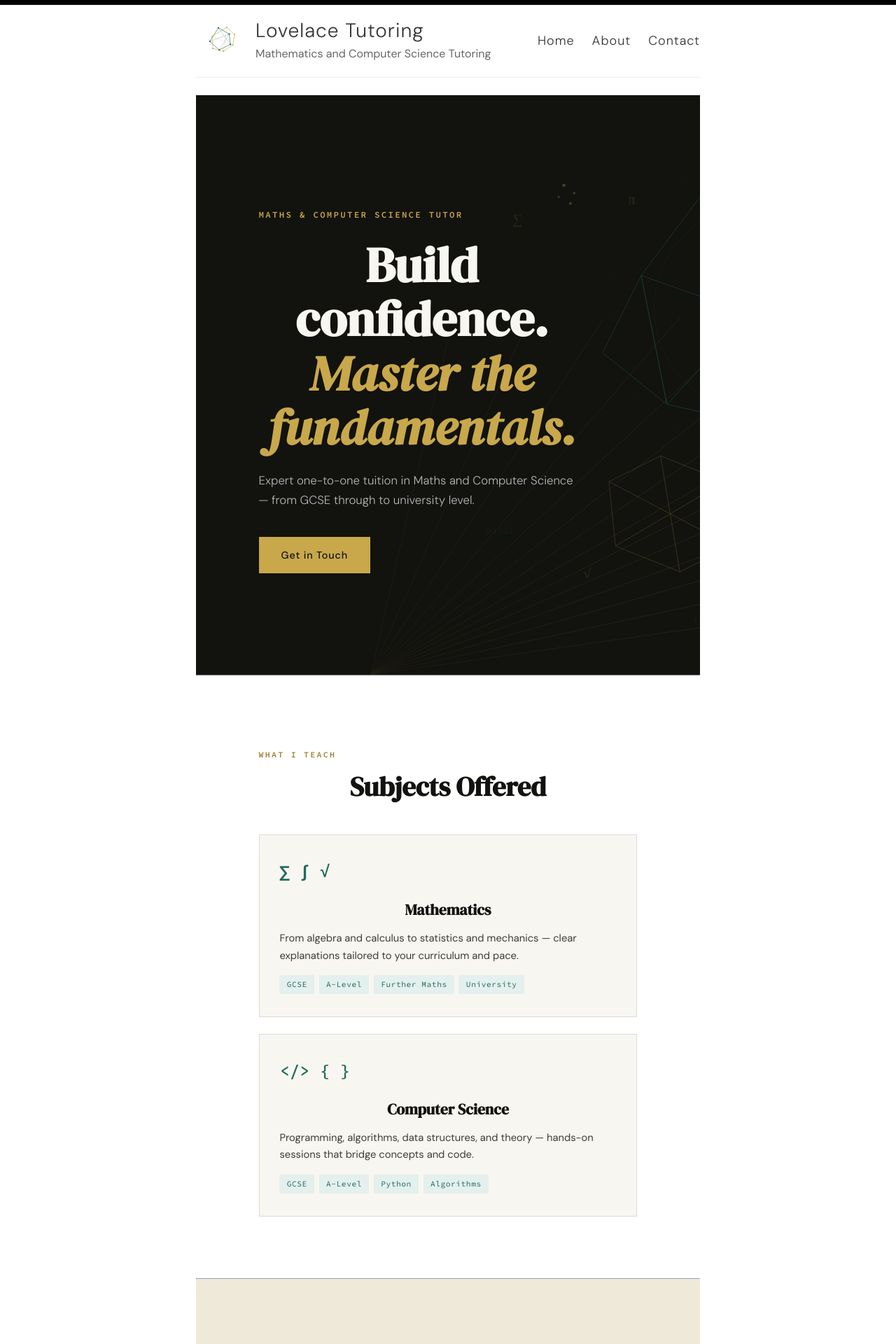
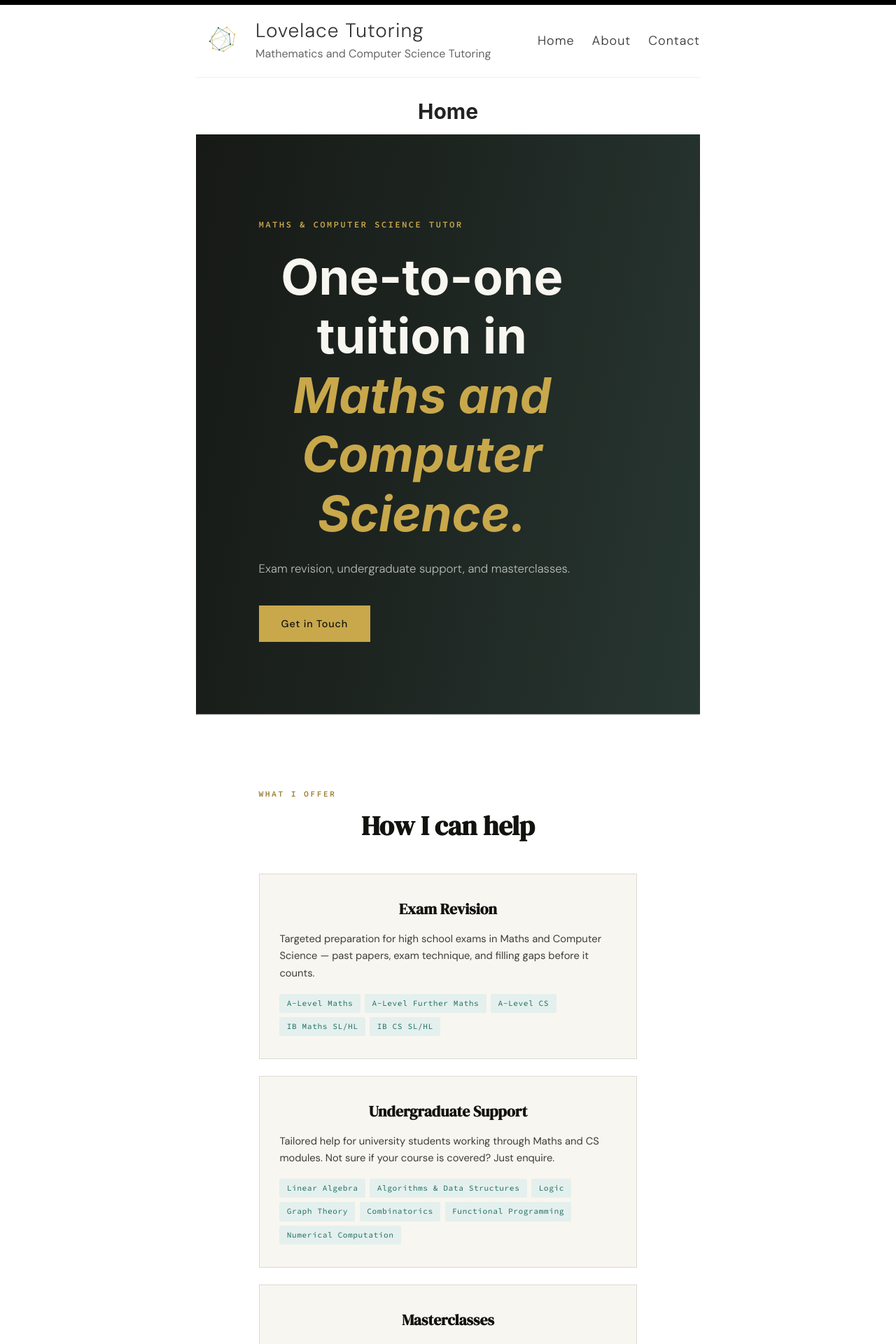
Before and after one commit to lovelacetutoring/lovelacetutoring.github.io, a Jekyll site: the page built from index.html, in a window 1280 px wide. Shown: the top 1920 px of the page at 70% size. Built offline with Jekyll 4.4.1, drawn with Linux system fonts in a browser that asks for light colours; some of the changed text lies outside the part shown.

Commit message:
update home page

```diff
--- a/index.html
+++ b/index.html
@@ -43,15 +44,9 @@
     display: flex;
     align-items: center;
     overflow: hidden;
-    background: var(--ink);
-  }
-
-  /* Geometric SVG canvas (the "picture") */
-  .hero-canvas {
-    position: absolute;
-    inset: 0;
-    width: 100%;
-    height: 100%;
+    /* REPLACE: swap the background-color below with your image once added to the repo:
+       background: url('/assets/images/banner.jpg') center center / cover no-repeat; */
+    background-color: #2a3a35;
   }
 
   /* Soft left vignette so text stays readable */
@@ -166,16 +161,16 @@
   }
 
   /* ════════════════════════════════
-     SUBJECTS SECTION
+     SERVICES SECTION
   ════════════════════════════════ */
-  .subjects-grid {
+  .services-grid {
     display: grid;
     grid-template-columns: repeat(auto-fit, minmax(260px, 1fr));
     gap: 1.5rem;
     margin-top: 2.8rem;
   }
 
-  .subject-card {
+  .service-card {
     border: 1px solid var(--rule);
     padding: 2rem 1.8rem;
     background: var(--paper);
@@ -184,7 +179,7 @@
     transition: border-color 0.2s, transform 0.2s;
   }
 
-  .subject-card::before {
+  .service-card::before {
     content: '';
     position: absolute;
     top: 0; left: 0; right: 0;
@@ -195,46 +190,36 @@
     transition: transform 0.25s ease;
   }
 
-  .subject-card:hover {
+  .service-card:hover {
     border-color: var(--gold-dark);
     transform: translateY(-3px);
   }
 
-  .subject-card:hover::before {
+  .service-card:hover::before {
     transform: scaleX(1);
   }
 
-  .subject-icon {
-    font-family: 'Source Code Pro', monospace;
-    font-size: 1.5rem;
-    font-weight: 600;
-    color: var(--teal);
-    margin-bottom: 1rem;
-    display: block;
-  }
-
-  .subject-name {
+  .service-name {
     font-family: 'DM Serif Display', serif;
     font-size: 1.35rem;
     color: var(--ink);
-    margin: 0 0 0.6rem;
+    margin: 0 0 0.7rem;
   }
 
-  .subject-desc {
+  .service-desc {
     font-size: 0.92rem;
     line-height: 1.65;
     color: var(--ink-soft);
-    margin: 0;
+    margin: 0 0 1.1rem;
   }
 
-  .subject-topics {
-    margin-top: 1rem;
+  .service-tags {
     display: flex;
     flex-wrap: wrap;
     gap: 0.4rem;
   }
 
-  .topic-tag {
+  .service-tag {
     font-family: 'Source Code Pro', monospace;
     font-size: 0.7rem;
     letter-spacing: 0.05em;
@@ -242,54 +227,6 @@
     color: var(--teal);
     padding: 0.25rem 0.65rem;
     border-radius: 2px;
-  }
-
-  /* ════════════════════════════════
-     WHY CHOOSE ME
-  ════════════════════════════════ */
-  .why-section {
-    background: var(--cream);
-  }
-
-  .why-inner {
-    padding: 5.5rem 7vw;
-    max-width: 1100px;
-    margin: 0 auto;
-  }
-
-  .why-grid {
-    display: grid;
-    grid-template-columns: repeat(auto-fit, minmax(220px, 1fr));
-    gap: 2.5rem;
-    margin-top: 2.8rem;
-  }
-
-  .why-item {
-    display: flex;
-    flex-direction: column;
-    gap: 0.6rem;
-  }
-
-  .why-number {
-    font-family: 'DM Serif Display', serif;
-    font-size: 2.8rem;
-    color: var(--gold);
-    line-height: 1;
-  }
-
-  .why-heading {
-    font-family: 'DM Sans', sans-serif;
-    font-size: 1rem;
-    font-weight: 500;
-    color: var(--ink);
-    margin: 0;
-  }
-
-  .why-text {
-    font-size: 0.9rem;
-    line-height: 1.65;
-    color: var(--ink-soft);
-    margin: 0;
   }
 
   /* ════════════════════════════════
@@ -347,86 +284,6 @@
 ══════════════════════════════════════ -->
 <section class="hero">
 
-  <!-- Abstract geometric SVG "picture" -->
-  <svg class="hero-canvas" viewBox="0 0 1440 900" preserveAspectRatio="xMidYMid slice"
-       xmlns="http://www.w3.org/2000/svg" aria-hidden="true">
-
-    <!-- Deep field -->
-    <rect width="1440" height="900" fill="#12120f"/>
-
-    <!-- Large tilted grid plane (perspective feel) -->
-    <g opacity="0.18" stroke="#c8a84b" stroke-width="0.7" fill="none">
-      <!-- horizontal lines -->
-      <line x1="600" y1="900" x2="1440" y2="420"/>
-      <line x1="600" y1="900" x2="1440" y2="480"/>
-      <line x1="600" y1="900" x2="1440" y2="540"/>
-      <line x1="600" y1="900" x2="1440" y2="600"/>
-      <line x1="600" y1="900" x2="1440" y2="660"/>
-      <line x1="600" y1="900" x2="1440" y2="720"/>
-      <line x1="600" y1="900" x2="1440" y2="780"/>
-      <!-- vertical lines -->
-      <line x1="600" y1="900" x2="720"  y2="380"/>
-      <line x1="600" y1="900" x2="840"  y2="360"/>
-      <line x1="600" y1="900" x2="960"  y2="350"/>
-      <line x1="600" y1="900" x2="1080" y2="345"/>
-      <line x1="600" y1="900" x2="1200" y2="342"/>
-      <line x1="600" y1="900" x2="1320" y2="340"/>
-      <line x1="600" y1="900" x2="1440" y2="340"/>
-    </g>
-
-    <!-- Large icosahedron-ish polyhedron (right side) -->
-    <g opacity="0.55" stroke="#1d6b5c" stroke-width="1" fill="none">
-      <polygon points="1140,120 1320,200 1360,400 1240,520 1060,480 1020,280" />
-      <polygon points="1140,120 1320,200 1230,60" />
-      <polygon points="1320,200 1360,400 1430,310" />
-      <polygon points="1360,400 1240,520 1350,590" />
-      <polygon points="1060,480 1020,280 960,400" />
-      <line x1="1140" y1="120" x2="1240" y2="520"/>
-      <line x1="1320" y1="200" x2="1060" y2="480"/>
-      <line x1="1020" y1="280" x2="1360" y2="400"/>
-    </g>
-
-    <!-- Smaller accent polyhedron -->
-    <g opacity="0.35" stroke="#c8a84b" stroke-width="0.8" fill="none">
-      <polygon points="1050,560 1150,600 1160,700 1080,740 980,700 970,600" />
-      <line x1="1050" y1="560" x2="1080" y2="740"/>
-      <line x1="1150" y1="600" x2="980"  y2="700"/>
-      <line x1="970"  y1="600" x2="1160" y2="700"/>
-    </g>
-
-    <!-- Floating circles (orbital feel) -->
-    <circle cx="1200" cy="330" r="160" stroke="#1d6b5c" stroke-width="0.6" fill="none" opacity="0.25"/>
-    <circle cx="1200" cy="330" r="230" stroke="#c8a84b" stroke-width="0.4" fill="none" opacity="0.15" stroke-dasharray="6 10"/>
-    <circle cx="1200" cy="330" r="300" stroke="#1d6b5c" stroke-width="0.3" fill="none" opacity="0.10" stroke-dasharray="3 14"/>
-
-    <!-- Maths glyphs scattered (right half only) -->
-    <g font-family="serif" fill="#c8a84b" opacity="0.22" font-size="22">
-      <text x="820"  y="200">∑</text>
-      <text x="1000" y="170">π</text>
-      <text x="1380" y="240">∞</text>
-      <text x="930"  y="750">√</text>
-      <text x="1300" y="820">∫</text>
-    </g>
-    <g font-family="'Source Code Pro', monospace" fill="#1d6b5c" opacity="0.22" font-size="14">
-      <text x="780"  y="680">01001</text>
-      <text x="1100" y="820">if x == 0:</text>
-      <text x="1310" y="680">return</text>
-    </g>
-
-    <!-- Accent dot cluster -->
-    <g fill="#c8a84b" opacity="0.5">
-      <circle cx="900" cy="140" r="2.5"/>
-      <circle cx="916" cy="152" r="1.8"/>
-      <circle cx="892" cy="158" r="1.4"/>
-      <circle cx="910" cy="168" r="2"/>
-    </g>
-    <g fill="#1d6b5c" opacity="0.5">
-      <circle cx="1380" cy="500" r="3"/>
-      <circle cx="1396" cy="488" r="2"/>
-      <circle cx="1370" cy="512" r="1.5"/>
-    </g>
-  </svg>
-
   <!-- Vignette overlay -->
   <div class="hero-vignette"></div>
 
@@ -434,93 +291,68 @@
   <div class="hero-content">
     <p class="hero-eyebrow">Maths &amp; Computer Science Tutor</p>
     <h1 class="hero-title">
-      Build confidence.<br>
-      <em>Master the fundamentals.</em>
+      One-to-one tuition in<br>
+      <em>Maths and Computer Science.</em>
     </h1>
     <p class="hero-subtitle">
-      Expert one-to-one tuition in Maths and Computer Science — from GCSE through to university level.
+      Exam revision, undergraduate support, and masterclasses.
     </p>
     <a href="/contact" class="hero-cta">Get in Touch</a>
   </div>
 </section>
 
 <!-- ══════════════════════════════════════
-     SUBJECTS
+     SERVICES
 ══════════════════════════════════════ -->
 <hr class="divider">
 <section class="section">
-  <p class="section-label">What I teach</p>
-  <h2 class="section-title">Subjects Offered</h2>
+  <p class="section-label">What I offer</p>
+  <h2 class="section-title">How I can help</h2>
 
-  <div class="subjects-grid">
+  <div class="services-grid">
 
-    <div class="subject-card">
-      <span class="subject-icon">∑ ∫ √</span>
-      <h3 class="subject-name">Mathematics</h3>
-      <p class="subject-desc">
-        From algebra and calculus to statistics and mechanics — clear explanations tailored to your curriculum and pace.
+    <div class="service-card">
+      <h3 class="service-name">Exam Revision</h3>
+      <p class="service-desc">
+        Targeted preparation for high school exams in Maths and Computer Science — past papers, exam technique, and filling gaps before it counts.
       </p>
-      <div class="subject-topics">
-        <span class="topic-tag">GCSE</span>
-        <span class="topic-tag">A-Level</span>
-        <span class="topic-tag">Further Maths</span>
-        <span class="topic-tag">University</span>
+      <div class="service-tags">
+        <span class="service-tag">A-Level Maths</span>
+        <span class="service-tag">A-Level Further Maths</span>
+        <span class="service-tag">A-Level CS</span>
+        <span class="service-tag">IB Maths SL/HL</span>
+        <span class="service-tag">IB CS SL/HL</span>
       </div>
     </div>
 
-    <div class="subject-card">
-      <span class="subject-icon">&lt;/&gt; { }</span>
-      <h3 class="subject-name">Computer Science</h3>
-      <p class="subject-desc">
-        Programming, algorithms, data structures, and theory — hands-on sessions that bridge concepts and code.
+    <div class="service-card">
+      <h3 class="service-name">Undergraduate Support</h3>
+      <p class="service-desc">
+        Tailored help for university students working through Maths and CS modules. Not sure if your course is covered? Just enquire.
       </p>
-      <div class="subject-topics">
-        <span class="topic-tag">GCSE</span>
-        <span class="topic-tag">A-Level</span>
-        <span class="topic-tag">Python</span>
-        <span class="topic-tag">Algorithms</span>
+      <div class="service-tags">
+        <span class="service-tag">Linear Algebra</span>
+        <span class="service-tag">Algorithms &amp; Data Structures</span>
+        <span class="service-tag">Logic</span>
+        <span class="service-tag">Graph Theory</span>
+        <span class="service-tag">Combinatorics</span>
+        <span class="service-tag">Functional Programming</span>
+        <span class="service-tag">Numerical Computation</span>
       </div>
     </div>
 
-  </div>
-</section>
+    <div class="service-card">
+      <h3 class="service-name">Masterclasses</h3>
+      <p class="service-desc">
+        Deep dives into topics beyond the syllabus — whether you want to learn more or strengthen your university application. Available upon request.
+      </p>
+      <div class="service-tags">
+        <span class="service-tag">Machine Learning</span>
+        <span class="service-tag">Formal Verification</span>
+        <span class="service-tag">More available</span>
+      </div>
+    </div>
 
-<!-- ══════════════════════════════════════
-     WHY CHOOSE ME
-══════════════════════════════════════ -->
-<hr class="divider">
-<section class="why-section">
-  <div class="why-inner">
-    <p class="section-label">Why work with me</p>
-    <h2 class="section-title">A tutor who meets you where you are</h2>
-
-    <div class="why-grid">
-
-      <div class="why-item">
-        <span class="why-number">01</span>
-        <p class="why-heading">Tailored to you</p>
-        <p class="why-text">Every session is planned around your goals, your syllabus, and the way you learn best.</p>
-      </div>
-
-      <div class="why-item">
-        <span class="why-number">02</span>
-        <p class="why-heading">Subject expertise</p>
-        <p class="why-text">Deep knowledge in both Maths and Computer Science, with experience across exam boards.</p>
-      </div>
-
-      <div class="why-item">
-        <span class="why-number">03</span>
-        <p class="why-heading">Results-focused</p>
-        <p class="why-text">A track record of helping students improve grades and build genuine understanding.</p>
-      </div>
-
-      <div class="why-item">
-        <span class="why-number">04</span>
-        <p class="why-heading">Flexible sessions</p>
-        <p class="why-text">Online or in-person, scheduled around you — no rigid timetables.</p>
-      </div>
-
-    </div>
   </div>
 </section>
 
```
Also changed, not shown: other parts of index.html (+2 -1 lines).
